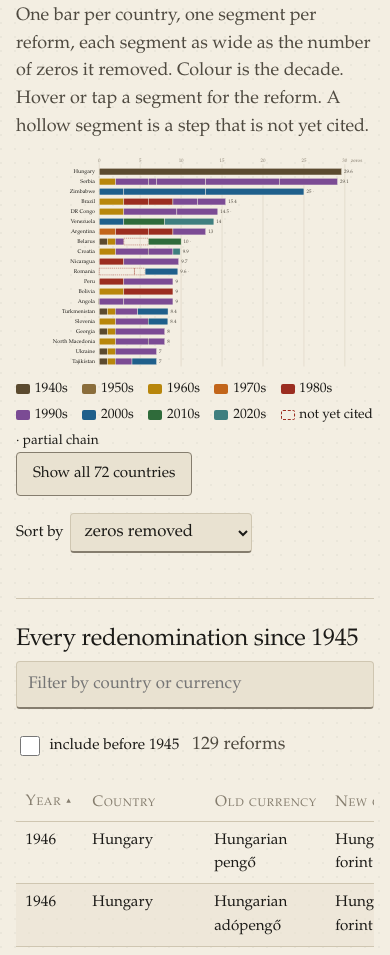
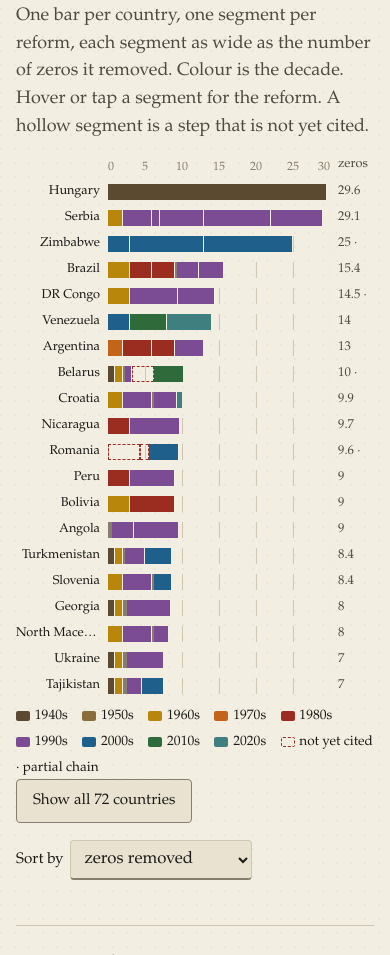
Before and after one commit to kennethkimbrough/redenominations, a website with bundled scripts: page site/index.html in a window 390 px wide. Shown: the part 2456-3411 px from the top of the page. Built offline with nearby package versions, Linux system fonts and the light colour scheme; files whose address does not match are found by name.

Commit message:
Draw the chart as HTML bars so it stays readable on phones; document the pipeline

```diff
--- a/site/app.js
+++ b/site/app.js
@@ -88,37 +88,27 @@ function chart() {
   if (chartSort === "recent") rows = [...rows].sort((a, b) => b.segs[b.segs.length - 1].step.year - a.segs[a.segs.length - 1].step.year);
   if (chartSort === "name") rows = [...rows].sort((a, b) => a.c.name.localeCompare(b.c.name));
   const shown = chartShowAll ? rows : rows.slice(0, 20);
-  const W = 860, L = 200, R = 70, T = 28, rowH = 24, B = 8;
-  const H = T + shown.length * rowH + B;
   const maxZ = Math.ceil(Math.max(...rows.map((r) => r.total)) / 5) * 5;
-  const X = (z) => L + (z / maxZ) * (W - L - R);
-  let svg = `<svg viewBox="0 0 ${W} ${H}" role="img" aria-label="Zeros removed per country since 1945, one segment per reform">`;
-  for (let z = 0; z <= maxZ; z += 5) {
-    svg += `<line class="grid" x1="${X(z)}" x2="${X(z)}" y1="${T - 6}" y2="${H - B}"/><text class="axis" x="${X(z)}" y="${T - 10}" text-anchor="middle">${z}</text>`;
-  }
-  svg += `<text class="axis" x="${W - R + 14}" y="${T - 10}">zeros</text>`;
-  shown.forEach((r, i) => {
-    const y = T + i * rowH;
+  const ticks = [];
+  for (let z = 0; z <= maxZ; z += 5) ticks.push(`<span style="left:${(z / maxZ) * 100}%">${z}</span>`);
+  let html = `<div class="bars" role="img" aria-label="Zeros removed per country since 1945, one segment per reform">` +
+    `<div class="bar-row axis-row"><span class="bar-name"></span><span class="bar-track axis">${ticks.join("")}</span><span class="bar-total">zeros</span></div>`;
+  for (const r of shown) {
     const label = r.c.name.replace(/ \(.*\)/, "");
-    svg += `<text class="name" x="${L - 10}" y="${y + 16}" text-anchor="end">${esc(label.length > 24 ? label.slice(0, 23) + "…" : label)}</text>`;
-    let x = L;
+    let segs = "";
     for (const sg of r.segs) {
       const decade = Math.floor(sg.step.year / 10) * 10;
-      const tip = `${esc(r.c.name)} — ${sg.step.year}: ${esc(sg.step.old)} → ${esc(sg.step.new)}, ÷ ${sg.step.rate.toLocaleString("en-US")} (${sg.z % 1 ? sg.z.toFixed(2) : sg.z} zeros)${sg.uncited ? " · not yet cited" : ""}`;
-      if (sg.z === 0) {
-        svg += `<line class="tick" x1="${x}" x2="${x}" y1="${y + 5}" y2="${y + 19}" data-tip="${tip} — at par"/>`;
-        continue;
-      }
-      const w = Math.max(X(sg.z) - L, 2);
-      svg += `<rect class="seg${sg.uncited ? " uncited" : ""}" x="${x}" y="${y + 4}" width="${w}" height="16" fill="${DECADE_COLOURS[decade] ?? "#888"}" data-tip="${tip}"/>`;
-      x += w;
+      const tip = `${r.c.name} — ${sg.step.year}: ${sg.step.old} → ${sg.step.new}, ÷ ${sg.step.rate.toLocaleString("en-US")} (${sg.z % 1 ? sg.z.toFixed(2) : sg.z} zeros)${sg.uncited ? " · not yet cited" : ""}`;
+      if (sg.z === 0) { segs += `<i class="tick" data-tip="${esc(tip)} — at par"></i>`; continue; }
+      segs += `<i class="seg${sg.uncited ? " uncited" : ""}" style="width:${(sg.z / maxZ) * 100}%;background:${DECADE_COLOURS[decade] ?? "#888"}" data-tip="${esc(tip)}"></i>`;
     }
-    svg += `<text class="total" x="${x + 6}" y="${y + 16}">${r.total % 1 ? r.total.toFixed(1) : r.total}${r.c.status === "partial" ? " ·" : ""}</text>`;
-  });
-  svg += "</svg>";
-  svg += `<div class="legend">${DECADES.filter((d) => shown.some((r) => r.segs.some((sg) => Math.floor(sg.step.year / 10) * 10 === d)))
+    html += `<div class="bar-row"><span class="bar-name" title="${esc(r.c.name)}">${esc(label)}</span><span class="bar-track" style="background-size:${100 / (maxZ / 5)}% 100%">${segs}</span>` +
+      `<span class="bar-total">${r.total % 1 ? r.total.toFixed(1) : r.total}${r.c.status === "partial" ? " ·" : ""}</span></div>`;
+  }
+  html += "</div>";
+  html += `<div class="legend">${DECADES.filter((d) => shown.some((r) => r.segs.some((sg) => Math.floor(sg.step.year / 10) * 10 === d)))
     .map((d) => `<span><i style="background:${DECADE_COLOURS[d]}"></i>${d}s</span>`).join("")}<span><i style="border:1px dashed var(--red)"></i>not yet cited</span><span>· partial chain</span></div>`;
-  $("#chart").innerHTML = svg;
+  $("#chart").innerHTML = html;
   $("#chart-more").textContent = chartShowAll ? "Show the top 20" : `Show all ${rows.length} countries`;
 }
 chart();
--- a/site/styles.css
+++ b/site/styles.css
@@ -79,15 +79,21 @@ input:focus-visible, select:focus-visible { outline: 3px solid var(--gold); outl
 .hero-number span::before { content: " "; }
 .hero-figure figcaption { font-size: .95rem; color: var(--ink-2); margin-top: .3rem; }
 
-/* Chart */
-#chart svg { width: 100%; height: auto; display: block; font-family: var(--serif); }
-#chart .grid { stroke: var(--line); }
-#chart .axis { fill: var(--ink-3); font-size: 12px; }
-#chart .name { font-size: 13px; fill: var(--ink); }
-#chart .total { font-size: 12px; fill: var(--ink-2); font-variant-numeric: tabular-nums; }
-#chart .seg { cursor: pointer; stroke: var(--paper); stroke-width: 1; }
-#chart .seg.uncited { fill: none !important; stroke: var(--red); stroke-dasharray: 3 2; }
-#chart .tick { stroke: var(--ink-3); stroke-width: 2; }
+/* Chart: HTML bars so they scale to any width */
+.bars { display: flex; flex-direction: column; gap: 4px; }
+.bar-row { display: grid; grid-template-columns: minmax(84px, 150px) 1fr 44px; align-items: center; gap: .5rem; min-height: 22px; }
+.bar-name { font-size: .9rem; text-align: right; white-space: nowrap; overflow: hidden; text-overflow: ellipsis; }
+.bar-track { position: relative; display: flex; height: 16px; background-image: repeating-linear-gradient(90deg, var(--line) 0 1px, transparent 1px 100%); background-size: 16.6667% 100%; /* overridden inline from the axis */ }
+.bar-track .seg { display: block; height: 100%; min-width: 2px; cursor: pointer; box-shadow: inset -1px 0 0 var(--paper); }
+.bar-track .seg.uncited { background: transparent !important; border: 1px dashed var(--red); box-sizing: border-box; }
+.bar-track .tick { display: block; width: 2px; height: 100%; background: var(--ink-3); cursor: pointer; }
+.bar-total { font-size: .8rem; color: var(--ink-2); font-variant-numeric: tabular-nums; white-space: nowrap; }
+.axis-row { min-height: 18px; margin-bottom: 2px; }
+.bar-track.axis { height: 14px; background: none; }
+.bar-track.axis span { position: absolute; top: 0; transform: translateX(-50%); font-size: .75rem; color: var(--ink-3); }
+.bar-track.axis span:first-child { transform: none; }
+.bar-track.axis span:last-child { transform: translateX(-100%); }
+@media (max-width: 480px) { .bar-row { grid-template-columns: 84px 1fr 36px; } .bar-name { font-size: .8rem; } }
 .legend { display: flex; flex-wrap: wrap; gap: .3rem .9rem; font-size: .85rem; margin-top: .6rem; }
 .legend i { display: inline-block; width: 14px; height: 10px; vertical-align: middle; margin-right: .3rem; border-radius: 2px; }
 .btn { font: inherit; font-size: .95rem; min-height: 44px; padding: .4rem 1rem; border: 1px solid var(--ink-3); border-radius: 4px;
```
Also changed, not shown: README.md, docs/chart.png.
